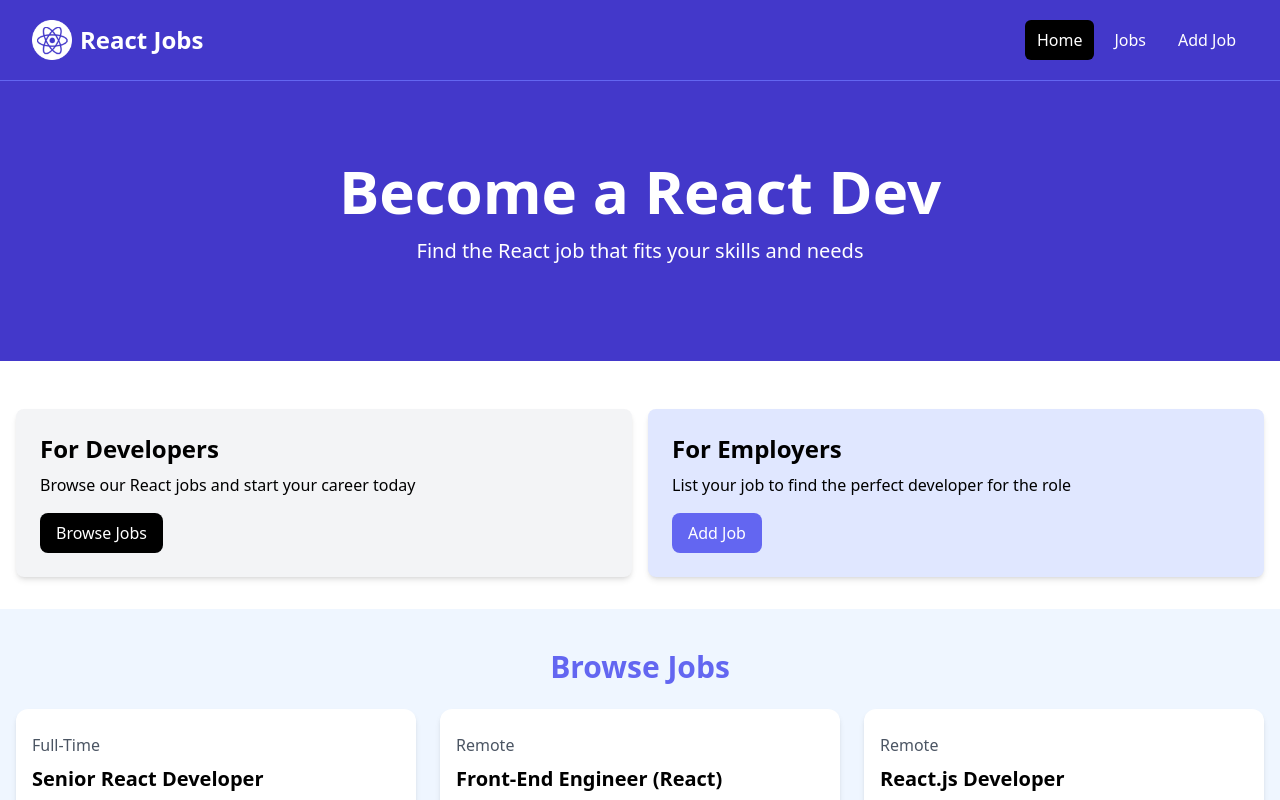
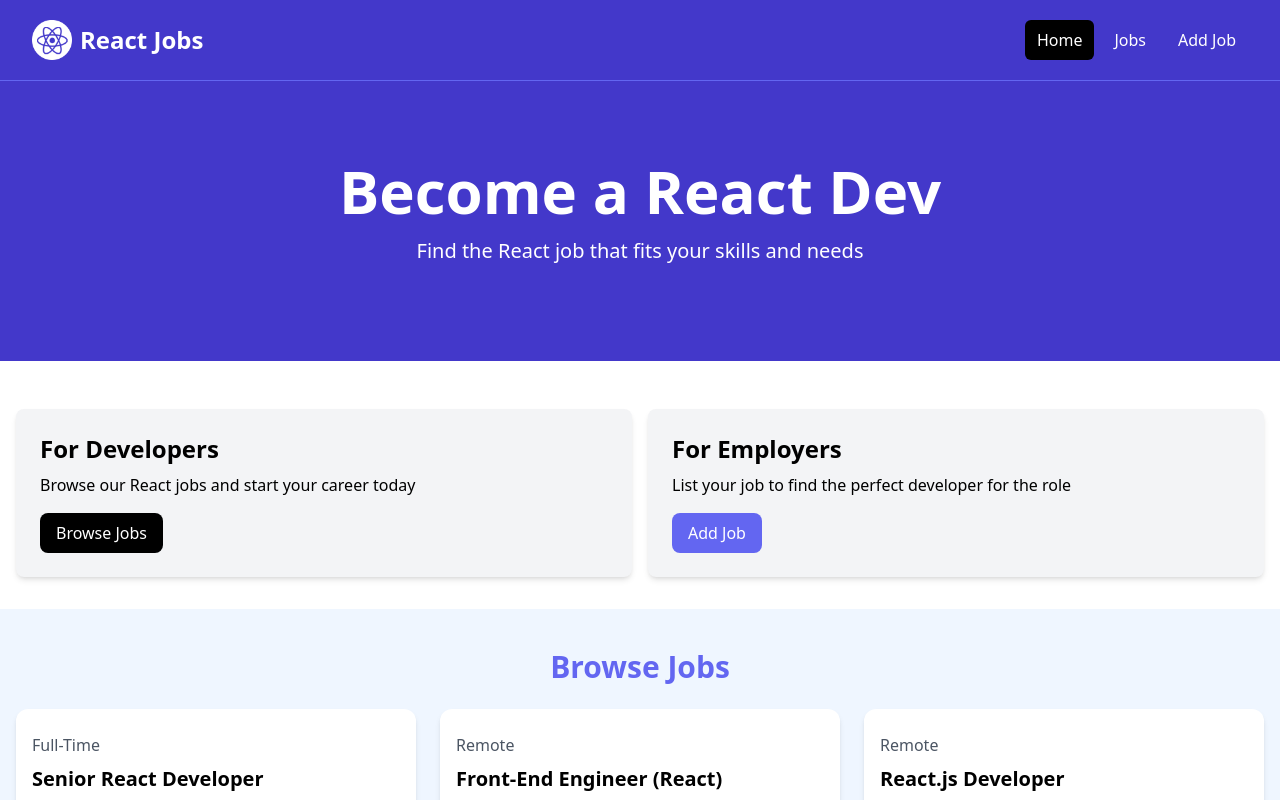
Before and after one commit to Papol14/job-portal-react, a React (Vite) app: page / in a window 1280 px wide. Shown: the top 800 px of the page. Built offline with nearby package versions, Linux system fonts and the light colour scheme.

Commit message:
Added Cards

```diff
--- /dev/null
+++ b/src/components/Card.jsx
@@ -0,0 +1,5 @@
+const Card = ({ children, bg = "bg-gray-100" }) => {
+  return <div className={`${bg} p-6 rounded-lg shadow-md`}>{children}</div>;
+};
+
+export default Card;
--- a/src/components/Cards.jsx
+++ b/src/components/Cards.jsx
@@ -1,9 +1,11 @@
+import Card from "./Card";
+
 const Cards = () => {
   return (
     <section className="py-4">
       <div className="container-xl lg:container m-auto">
         <div className="grid grid-cols-1 md:grid-cols-2 gap-4 p-4 rounded-lg">
-          <div className="bg-gray-100 p-6 rounded-lg shadow-md">
+          <Card>
             <h2 className="text-2xl font-bold">For Developers</h2>
             <p className="mt-2 mb-4">
               Browse our React jobs and start your career today
@@ -14,8 +16,8 @@
             >
               Browse Jobs
             </a>
-          </div>
-          <div className="bg-indigo-100 p-6 rounded-lg shadow-md">
+          </Card>
+          <Card>
             <h2 className="text-2xl font-bold">For Employers</h2>
             <p className="mt-2 mb-4">
               List your job to find the perfect developer for the role
@@ -26,7 +28,7 @@
             >
               Add Job
             </a>
-          </div>
+          </Card>
         </div>
       </div>
     </section>
```
